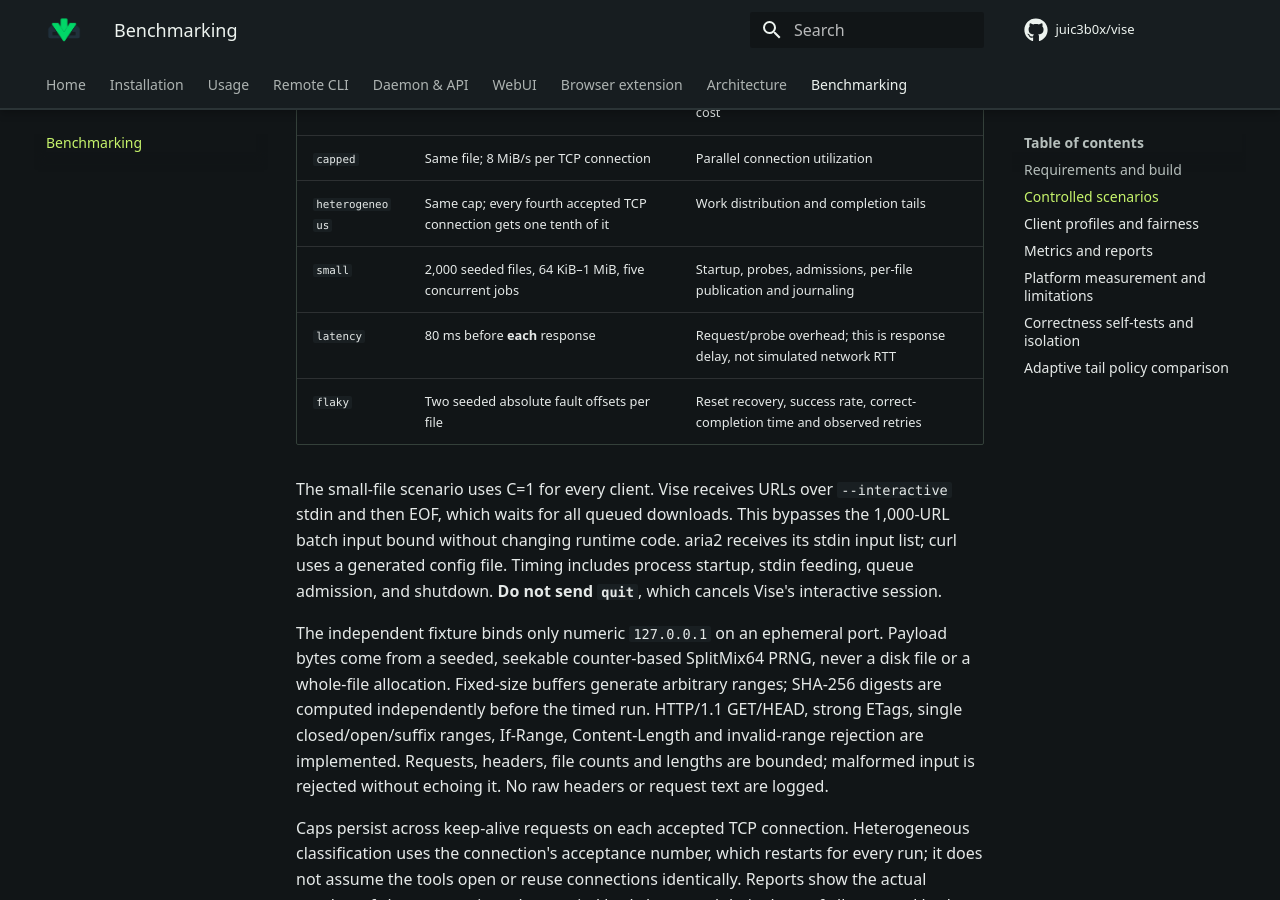
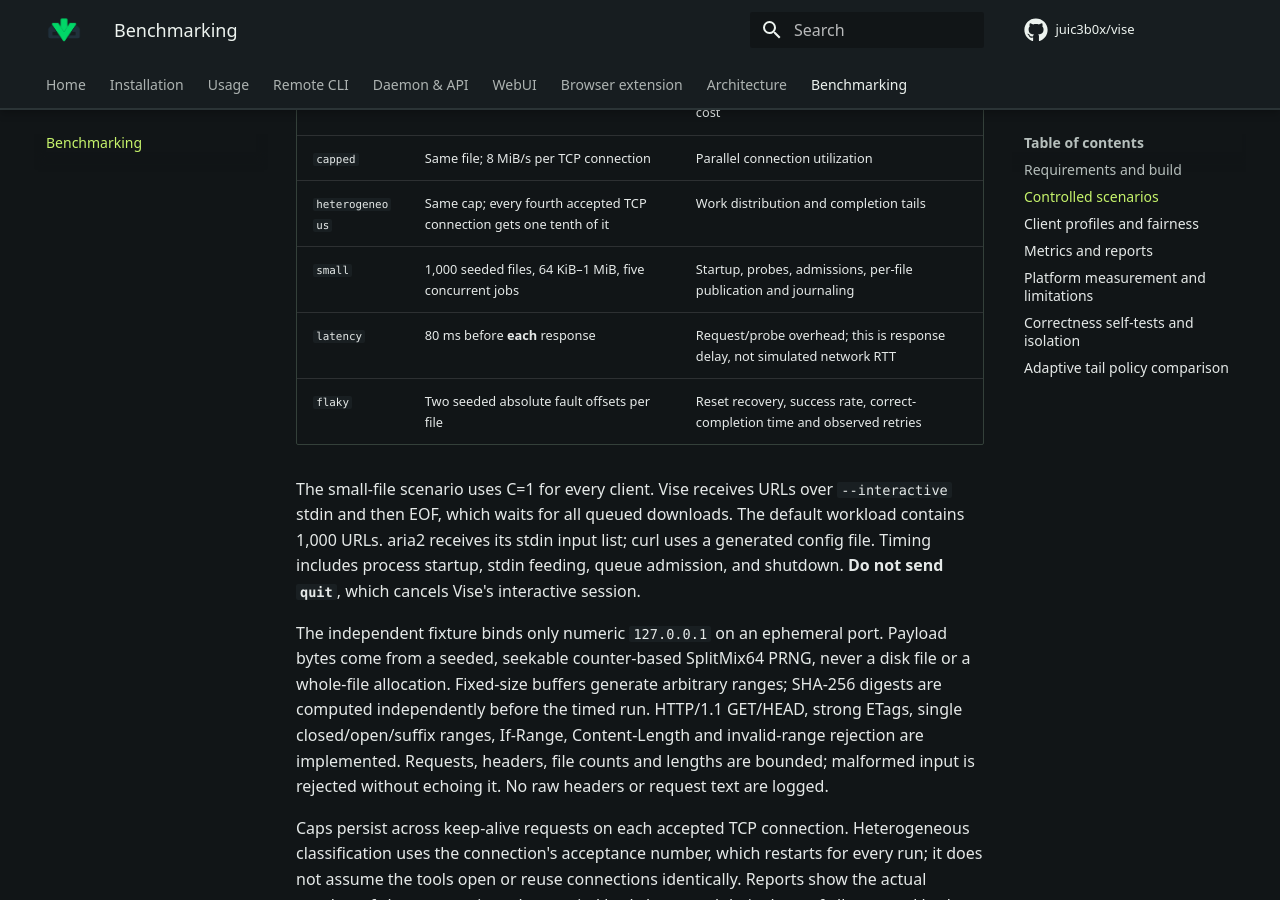
Before and after one commit to juic3b0x/vise, an MkDocs documentation site: the page built from docs/benchmarking.md, in a window 1280 px wide and 900 px high, scrolled down 1873 px. Built offline with MkDocs 1.6.1 and Material for MkDocs 9.7.7, drawn with Linux system fonts in a browser that asks for light colours; comment, search, counter and statistics services are not loaded.

Commit message:
fix(benchmarks): reduce small workload to 1000 URLs

```diff
--- a/docs/benchmarking.md
+++ b/docs/benchmarking.md
@@ -43,11 +43,11 @@ All parameters are in the tracked [`benchmarks/scenarios.json`](https://github.c
 | `large` | One 512 MiB file, unthrottled | Whole-tool loopback overhead and storage cost |
 | `capped` | Same file; 8 MiB/s per TCP connection | Parallel connection utilization |
 | `heterogeneous` | Same cap; every fourth accepted TCP connection gets one tenth of it | Work distribution and completion tails |
-| `small` | 2,000 seeded files, 64 KiB–1 MiB, five concurrent jobs | Startup, probes, admissions, per-file publication and journaling |
+| `small` | 1,000 seeded files, 64 KiB–1 MiB, five concurrent jobs | Startup, probes, admissions, per-file publication and journaling |
 | `latency` | 80 ms before **each** response | Request/probe overhead; this is response delay, not simulated network RTT |
 | `flaky` | Two seeded absolute fault offsets per file | Reset recovery, success rate, correct-completion time and observed retries |
 
-The small-file scenario uses C=1 for every client. Vise receives URLs over `--interactive` stdin and then EOF, which waits for all queued downloads. This bypasses the 1,000-URL batch input bound without changing runtime code. aria2 receives its stdin input list; curl uses a generated config file. Timing includes process startup, stdin feeding, queue admission, and shutdown. **Do not send `quit`**, which cancels Vise's interactive session.
+The small-file scenario uses C=1 for every client. Vise receives URLs over `--interactive` stdin and then EOF, which waits for all queued downloads. The default workload contains 1,000 URLs. aria2 receives its stdin input list; curl uses a generated config file. Timing includes process startup, stdin feeding, queue admission, and shutdown. **Do not send `quit`**, which cancels Vise's interactive session.
 
 The independent fixture binds only numeric `127.0.0.1` on an ephemeral port. Payload bytes come from a seeded, seekable counter-based SplitMix64 PRNG, never a disk file or a whole-file allocation. Fixed-size buffers generate arbitrary ranges; SHA-256 digests are computed independently before the timed run. HTTP/1.1 GET/HEAD, strong ETags, single closed/open/suffix ranges, If-Range, Content-Length and invalid-range rejection are implemented. Requests, headers, file counts and lengths are bounded; malformed input is rejected without echoing it. No raw headers or request text are logged.
 
```
Also changed, not shown: CHANGELOG.md (+4 -0 lines), README.md (+1 -1 lines), 2 other files.
